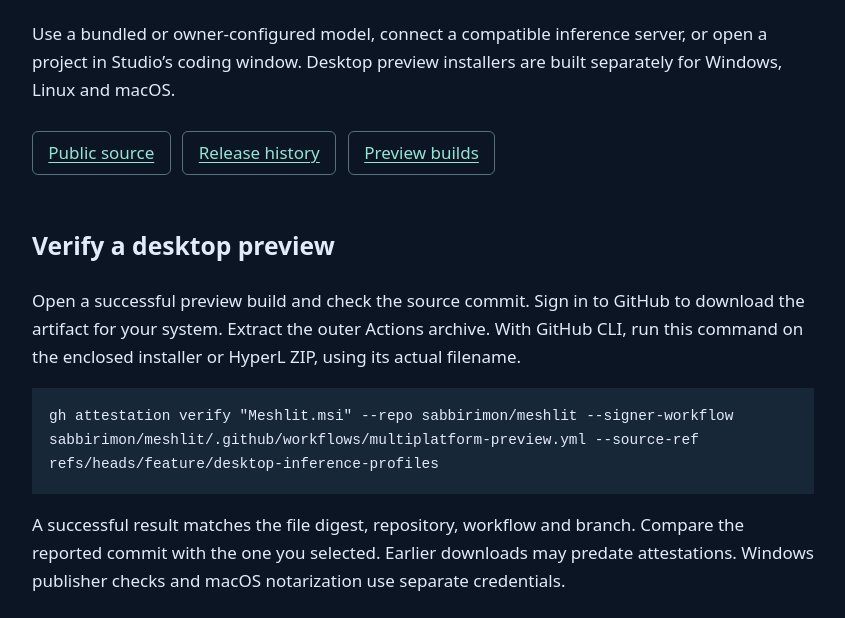
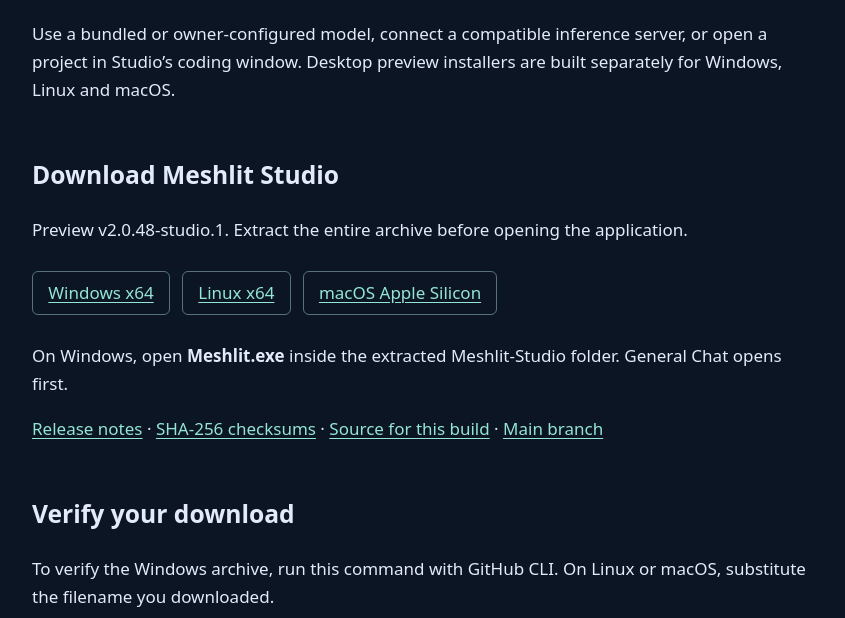
Before and after one commit to sabbirimon/sabbirimon, a website: page docs/meshlit/index.html in a window 1280 px wide. Shown: the part 310-928 px from the top of the page, without its empty margins (217-1062 px from the left). Drawn offline with Linux system fonts and the light colour scheme.

Commit message:
Link directly to attested Studio downloads and matching source

```diff
--- a/docs/meshlit/index.html
+++ b/docs/meshlit/index.html
@@ -10,10 +10,13 @@
 </head><body><main>
 <nav aria-label="Breadcrumb"><a href="../#projects">IMON / Projects</a></nav>
 <h1>Meshlit</h1><p class="summary">Local-first AI chat, coding workspaces and model management for Android and desktop.</p><p>Use a bundled or owner-configured model, connect a compatible inference server, or open a project in Studio’s coding window. Desktop preview installers are built separately for Windows, Linux and macOS.</p>
-<div class="links"><a href="https://github.com/sabbirimon/meshlit">Public source</a><a href="https://github.com/sabbirimon/meshlit/releases">Release history</a><a href="https://github.com/sabbirimon/meshlit/actions/workflows/multiplatform-preview.yml?query=branch%3Afeature/desktop-inference-profiles">Preview builds</a></div>
-<h2>Verify a desktop preview</h2>
-<p>Open a successful preview build and check the source commit. Sign in to GitHub to download the artifact for your system. Extract the outer Actions archive. With GitHub CLI, run this command on the enclosed installer or HyperL ZIP, using its actual filename.</p>
-<pre><code>gh attestation verify &quot;Meshlit.msi&quot; --repo sabbirimon/meshlit --signer-workflow sabbirimon/meshlit/.github/workflows/multiplatform-preview.yml --source-ref refs/heads/feature/desktop-inference-profiles</code></pre>
-<p>A successful result matches the file digest, repository, workflow and branch. Compare the reported commit with the one you selected. Earlier downloads may predate attestations. Windows publisher checks and macOS notarization use separate credentials.</p>
+<h2>Download Meshlit Studio</h2>
+<p>Preview v2.0.48-studio.1. Extract the entire archive before opening the application.</p>
+<div class="links"><a href="https://github.com/sabbirimon/meshlit/releases/download/v2.0.48-studio.1/Meshlit-Studio-Windows-X64.zip">Windows x64</a><a href="https://github.com/sabbirimon/meshlit/releases/download/v2.0.48-studio.1/Meshlit-Studio-Linux-X64.tar.gz">Linux x64</a><a href="https://github.com/sabbirimon/meshlit/releases/download/v2.0.48-studio.1/Meshlit-Studio-macOS-ARM64.tar.gz">macOS Apple Silicon</a></div>
+<p>On Windows, open <strong>Meshlit.exe</strong> inside the extracted Meshlit-Studio folder. General Chat opens first.</p>
+<p><a href="https://github.com/sabbirimon/meshlit/releases/tag/v2.0.48-studio.1">Release notes</a> · <a href="https://github.com/sabbirimon/meshlit/releases/download/v2.0.48-studio.1/SHA256SUMS.txt">SHA-256 checksums</a> · <a href="https://github.com/sabbirimon/meshlit/tree/v2.0.48-studio.1">Source for this build</a> · <a href="https://github.com/sabbirimon/meshlit/tree/main">Main branch</a></p>
+<h2>Verify your download</h2>
+<p>To verify the Windows archive, run this command with GitHub CLI. On Linux or macOS, substitute the filename you downloaded.</p>
+<pre><code>gh attestation verify "Meshlit-Studio-Windows-X64.zip" --repo sabbirimon/meshlit --signer-workflow sabbirimon/meshlit/.github/workflows/full-studio.yml --source-digest 25ff596f9067b728b07471c929abc5f0d8518cf5</code></pre>
 <p><a href="https://cli.github.com/manual/gh_attestation_verify">GitHub CLI verification reference</a></p>
 </main></body></html>
```
Also changed, not shown: docs/hyperl/index.html (+7 -5 lines).
